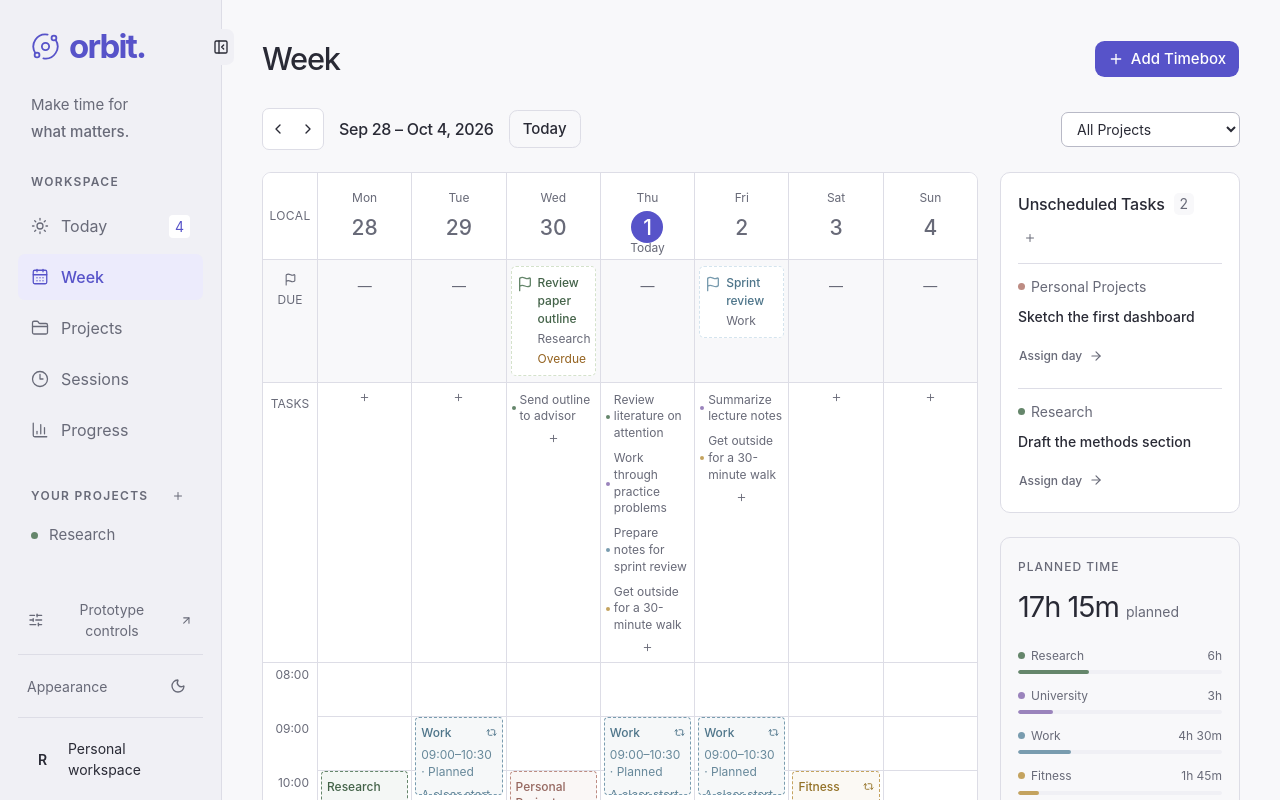
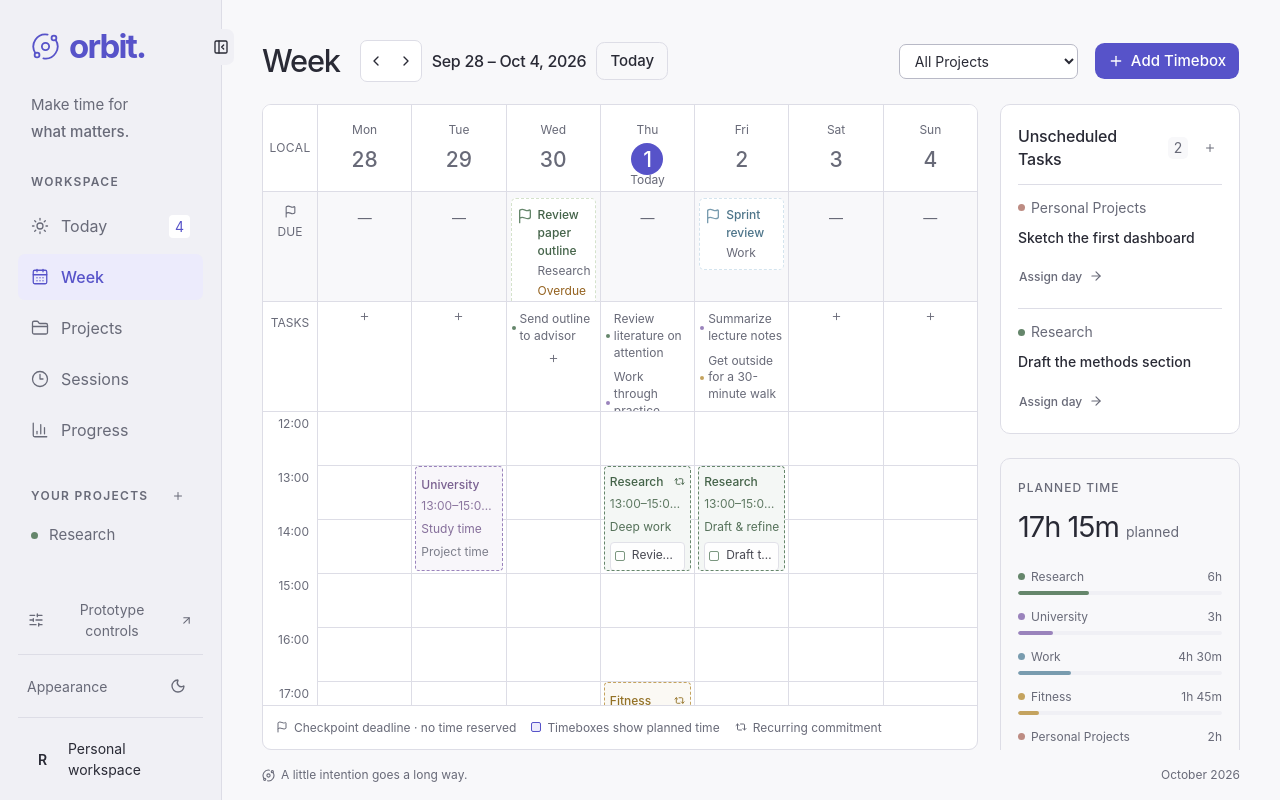
Before and after one commit to ricardovinicius/orbit, a Next.js app in the folder apps/prototype/: page /week in a window 1280 px wide. Shown: the top 800 px of the page. Built offline with nearby package versions, Linux system fonts and the light colour scheme.

Commit message:
Fix calendar scrolling and text overflow in prototype

```diff
--- a/apps/prototype/src/app/globals.css
+++ b/apps/prototype/src/app/globals.css
@@ -788,3 +788,91 @@ button.heat-cell:hover, button.heat-cell.selected { outline: 2px solid var(--rin
   .sidebar-toggle { display: none; }
   .mobile-theme-toggle { display: inline-flex; }
 }
+
+/* The weekly time grid scrolls within the available workspace height. */
+@media (min-width: 761px) {
+  .app-body:has(.week-screen) { height: 100dvh; display: flex; flex-direction: column; overflow: hidden; }
+  .app-body:has(.week-screen) > .active-banner { flex-shrink: 0; }
+  .main-content:has(.week-screen) { display: flex; flex-direction: column; flex: 1; min-height: 0; width: 100%; }
+  .week-screen { display: flex; flex-direction: column; flex: 1; min-height: 0; }
+  .week-screen > .page-heading, .week-toolbar { flex-shrink: 0; }
+  .week-screen .week-layout { display: grid; grid-template-columns: minmax(0, 1fr) 240px; flex: 1; min-height: 0; align-items: stretch; }
+  .week-layout > div:first-child { display: flex; min-height: 0; min-width: 0; }
+  .calendar-panel { flex: 1; min-width: 0; min-height: 0; }
+  .calendar-desktop { display: flex; flex-direction: column; flex: 1; min-height: 0; }
+  .calendar-head, .calendar-legend { flex-shrink: 0; }
+  .calendar-checkpoint-strip, .calendar-task-strip { flex-shrink: 0; max-height: 110px; overflow-y: auto; }
+  .calendar-time-scroll { flex: 1; min-height: 0; overflow-y: auto; overscroll-behavior-y: contain; }
+  .calendar-body { overflow: hidden; }
+  .week-screen .week-side { display: flex; overflow-y: auto; overscroll-behavior-y: contain; }
+  .week-side > .panel { flex-shrink: 0; }
+  .main-content:has(.week-screen) > .page-footer { flex-shrink: 0; padding-block: 16px; }
+}
+@media (min-width: 761px) and (max-width: 1000px) {
+  .week-screen .week-layout { grid-template-columns: minmax(0, 1fr) 190px; gap: 14px; }
+}
+
+/* Keep week controls alongside the page title to leave more room for hours. */
+.week-screen > .page-heading { gap: 20px; margin-bottom: 22px; align-items: center; }
+.week-screen > .page-heading > .heading-actions { flex: 1; min-width: 0; flex-shrink: 1; gap: 16px; flex-wrap: wrap; }
+.week-screen .week-toolbar { flex: 1; margin-bottom: 0; flex-wrap: wrap; gap: 12px; }
+.week-screen .week-navigation { gap: 10px; }
+.week-screen .week-navigation h2 { white-space: nowrap; }
+.week-screen .compact-select { max-width: 180px; }
+@media (max-width: 1000px) {
+  .week-screen > .page-heading { flex-wrap: wrap; }
+  .week-screen > .page-heading > .heading-actions { flex-basis: 100%; }
+}
+@media (max-width: 480px) {
+  .week-screen .week-navigation { flex-wrap: wrap; gap: 8px; }
+  .week-screen > .page-heading > .heading-actions { gap: 12px; }
+}
+
+/* Let larger text wrap inside cards instead of pushing past their edges. */
+.heading-actions, .section-heading > div, .projects-toolbar, .segmented,
+.project-task-summary, .project-hours, .form-actions, .active-banner > div,
+.sessions-entry-top, .sessions-history-heading, .page-footer { flex-wrap: wrap; }
+.page-heading h1, .section-heading h2, .project-card-title h2,
+.project-next > span, .fixture-option > div { min-width: 0; overflow-wrap: anywhere; }
+.project-card-title > svg, .section-heading .count-pill,
+.section-subtitle > svg, .panel-footnote > svg, .review-button > svg { flex-shrink: 0; }
+.project-tag { min-width: 0; max-width: 100%; white-space: normal; overflow-wrap: anywhere; }
+.project-name, .unscheduled-task strong, .checkpoint-body, .session-body,
+.timebox-card p, .timebox-task > span:last-child, .detail-list dd,
+.calendar-task, .metric-note { min-width: 0; overflow-wrap: anywhere; }
+.task-meta .checkpoint-meta { max-width: 100%; white-space: normal; overflow-wrap: anywhere; }
+.metric-top { gap: 8px; align-items: flex-start; }
+.metric-top > svg { flex-shrink: 0; }
+.metric-value { white-space: normal; overflow-wrap: anywhere; }
+.allocation-list > div > div:first-child { align-items: flex-start; }
+.allocation-list > div > div:first-child > span { flex-shrink: 0; }
+.week-summary > [data-slot="button"] { width: 100%; height: auto; min-height: 38px; white-space: normal; padding-block: 8px; }
+.project-next { padding-block: 10px; }
+.project-card-title { align-items: flex-start; }
+.form-columns { grid-template-columns: repeat(2, minmax(0, 1fr)); }
+.form-field input, .form-field select { min-width: 0; max-width: 100%; }
+.sessions-filter-fields { min-width: 0; }
+.detail-list > div { flex-wrap: wrap; }
+.detail-list dd { max-width: 100%; }
+.calendar-block { container-type: size; container-name: calendar-event; }
+.calendar-block strong > span { min-width: 0; overflow: hidden; text-overflow: ellipsis; white-space: nowrap; }
+.calendar-block > span { overflow: hidden; text-overflow: ellipsis; white-space: nowrap; }
+@container calendar-event (max-height: 85px) {
+  .calendar-block > small, .calendar-block .timebox-tasks { display: none; }
+}
+@container calendar-event (max-height: 40px) {
+  .calendar-block > span { display: none; }
+}
+@media (max-width: 480px) {
+  .form-columns { grid-template-columns: minmax(0, 1fr); }
+  .week-screen .week-navigation h2 { white-space: normal; overflow-wrap: anywhere; min-width: 0; }
+  .sessions-entry-top { gap: 8px; }
+  .project-hours { gap: 16px; }
+}
+
+/* Keep section actions beside titles without squeezing individual words. */
+.section-heading { display: grid; grid-template-columns: minmax(0, 1fr) auto; }
+.section-heading h2 { min-width: 0; overflow-wrap: normal; }
+.section-heading-title { min-width: 0; white-space: normal; overflow-wrap: break-word; word-break: normal; }
+.section-heading > div { justify-content: flex-end; }
+.section-heading .count-pill { flex-shrink: 0; }
--- a/apps/prototype/src/components/orbit/shared.tsx
+++ b/apps/prototype/src/components/orbit/shared.tsx
@@ -13,7 +13,7 @@ import { CurrentTimeLine, useCurrentTime } from "./current-time";
 import { useWorkspace } from "./workspace";
 
 export function PageHeading({ title, children }: { title: string; children?: ReactNode }) { return <div className="page-heading"><h1>{title}</h1>{children && <div className="heading-actions">{children}</div>}</div>; }
-export function SectionHeading({ title, count, children }: { title: string; count?: number; children?: ReactNode }) { return <div className="section-heading"><h2>{title}{count !== undefined && <span className="count-pill">{count}</span>}</h2><div>{children}</div></div>; }
+export function SectionHeading({ title, count, children }: { title: string; count?: number; children?: ReactNode }) { return <div className="section-heading"><h2><span className="section-heading-title">{title}</span>{count !== undefined && <span className="count-pill">{count}</span>}</h2><div>{children}</div></div>; }
 export function ProjectTag({ id, link = true }: { id: string; link?: boolean }) { const { data } = useWorkspace(); const project = data.projects.find((p) => p.id === id); if (!project) return null; const content = <><span className={`project-dot ${project.color}`} />{project.name}</>; return link ? <Link href={`/projects/${id}`} className="project-tag">{content}</Link> : <span className="project-tag">{content}</span>; }
 export function EmptyState({ title, description, children, compact = false }: { title: string; description: string; children?: ReactNode; compact?: boolean }) { return <div className={`empty-state ${compact ? "compact" : ""}`}><div className="empty-icon"><FolderClosed size={23} strokeWidth={1.4} /></div><h3>{title}</h3><p>{description}</p>{children}</div>; }
 export function Metric({ icon, label, value, note, accent }: { icon: ReactNode; label: string; value: ReactNode; note: ReactNode; accent?: boolean }) { return <Card className={`metric ${accent ? "metric-accent" : ""}`}><div className="metric-top"><span>{label}</span>{icon}</div><div className="metric-value">{value}</div><div className="metric-note">{note}</div></Card>; }
--- a/apps/prototype/src/components/orbit/week.tsx
+++ b/apps/prototype/src/components/orbit/week.tsx
@@ -1,8 +1,8 @@
 "use client";
 
-import { useState } from "react";
+import { useLayoutEffect, useRef, useState } from "react";
 import Link from "next/link";
-import { ArrowRight, ChevronLeft, ChevronRight, Clock3, Flag, Plus, Repeat2 } from "lucide-react";
+import { ArrowRight, ChevronLeft, ChevronRight, Flag, Plus, Repeat2 } from "lucide-react";
 import { Button } from "@/components/ui/button";
 import { Card } from "@/components/ui/card";
 import { TODAY, WEEK_START, addDays, dateLabel, duration, inRange, minutes, timeLabel, type Checkpoint, type Timebox } from "@/lib/mock-data";
@@ -58,6 +58,8 @@ export function WeekScreen() {
   const [week, setWeek] = useState(WEEK_START);
   const [project, setProject] = useState("all");
   const [mobileDay, setMobileDay] = useState(3);
+  const calendarScrollRef = useRef<HTMLDivElement>(null);
+  const [todayScrollRequest, setTodayScrollRequest] = useState(0);
   const days = Array.from({ length: 7 }, (_, i) => addDays(week, i));
   const boxes = data.timeboxes.filter((b) => inRange(b.date, week, addDays(week, 6)) && (project === "all" || b.projectId === project));
   const checkpoints = data.checkpoints
@@ -66,13 +68,28 @@ export function WeekScreen() {
   const dayCheckpoints = checkpoints.filter((c) => c.date === days[mobileDay]);
   const tasks = data.tasks.filter((t) => !t.done && (project === "all" || t.projectId === project));
   const unscheduled = tasks.filter((t) => !t.date);
-  const firstHour = Math.min(8, ...boxes.map((b) => Math.floor(minutes(b.start) / 60)));
-  const lastHour = Math.max(19, ...boxes.map((b) => Math.ceil(minutes(b.end) / 60)));
+  const firstHour = 12;
+  const lastHour = 24;
   const hours = Array.from({ length: lastHour - firstHour }, (_, i) => i + firstHour);
+  useLayoutEffect(() => {
+    if (!todayScrollRequest) return;
+    const viewport = calendarScrollRef.current;
+    if (!viewport || !viewport.clientHeight) return;
+    const current = new Date();
+    const currentMinutes = current.getHours() * 60 + current.getMinutes();
+    const lineTop = (currentMinutes - firstHour * 60) / 60 * 54;
+    viewport.scrollTo({
+      top: Math.max(0, Math.min(lineTop - viewport.clientHeight / 2, viewport.scrollHeight - viewport.clientHeight)),
+      behavior: window.matchMedia("(prefers-reduced-motion: reduce)").matches ? "instant" : "smooth",
+    });
+  }, [todayScrollRequest, firstHour]);
+
   const planned = boxes.reduce((n, b) => n + duration(b), 0);
-  return <>
-    <PageHeading title="Week"><Button onClick={() => open({ kind: "timebox", date: days[mobileDay], projectId: project === "all" ? undefined : project })}><Plus size={16} />Add Timebox</Button></PageHeading>
-    <div className="week-toolbar"><div className="week-navigation"><div className="arrow-group"><Button variant="ghost" size="icon-sm" aria-label="Previous week" onClick={() => setWeek(addDays(week, -7))}><ChevronLeft /></Button><Button variant="ghost" size="icon-sm" aria-label="Next week" onClick={() => setWeek(addDays(week, 7))}><ChevronRight /></Button></div><h2>{dateLabel(week)} – {dateLabel(addDays(week, 6))}, 2026</h2><Button variant="outline" size="sm" onClick={() => { setWeek(WEEK_START); setMobileDay(3); }}>Today</Button></div><select aria-label="Filter calendar by Project" className="compact-select" value={project} onChange={(e) => setProject(e.target.value)}><option value="all">All Projects</option>{data.projects.map((p) => <option value={p.id} key={p.id}>{p.name}</option>)}</select></div>
+  return <div className="week-screen">
+    <PageHeading title="Week">
+      <div className="week-toolbar"><div className="week-navigation"><div className="arrow-group"><Button variant="ghost" size="icon-sm" aria-label="Previous week" onClick={() => setWeek(addDays(week, -7))}><ChevronLeft /></Button><Button variant="ghost" size="icon-sm" aria-label="Next week" onClick={() => setWeek(addDays(week, 7))}><ChevronRight /></Button></div><h2>{dateLabel(week)} – {dateLabel(addDays(week, 6))}, 2026</h2><Button variant="outline" size="sm" onClick={() => { setWeek(WEEK_START); setMobileDay(3); setTodayScrollRequest((request) => request + 1); }}>Today</Button></div><select aria-label="Filter calendar by Project" className="compact-select" value={project} onChange={(e) => setProject(e.target.value)}><option value="all">All Projects</option>{data.projects.map((p) => <option value={p.id} key={p.id}>{p.name}</option>)}</select></div>
+      <Button onClick={() => open({ kind: "timebox", date: days[mobileDay], projectId: project === "all" ? undefined : project })}><Plus size={16} />Add Timebox</Button>
+    </PageHeading>
     <div className="week-layout"><div>
       <Card className="calendar-panel"><div className="calendar-desktop"><div className="calendar-head"><div className="calendar-timezone">LOCAL</div>{days.map((d) => <div className={`calendar-day ${d === TODAY ? "is-today" : ""}`} key={d}><span>{dateLabel(d, { weekday: "short" })}</span><strong>{Number(d.slice(-2))}</strong>{d === TODAY && <small>Today</small>}</div>)}</div>
         <section className="calendar-checkpoint-strip" aria-label="Checkpoint deadlines">
@@ -87,11 +104,11 @@ export function WeekScreen() {
           })}
         </section>
         <div className="calendar-task-strip"><span className="task-strip-label">TASKS</span>{days.map((d) => <div key={d}>{tasks.filter((t) => t.date === d).map((t) => <button className="calendar-task" key={t.id} onClick={() => open({ kind: "task", id: t.id })}><span className={`project-dot ${data.projects.find((p) => p.id === t.projectId)?.color}`} />{t.title}</button>)}<button className="calendar-add-task" aria-label={`Add Task for ${dateLabel(d)}`} onClick={() => open({ kind: "task", date: d, projectId: project === "all" ? undefined : project })}><Plus size={11} /></button></div>)}</div>
-        <div className="calendar-body" style={{ height: hours.length * 54 }}><div className="hour-labels">{hours.map((hour) => <span key={hour} style={{ top: (hour - firstHour) * 54 }}>{String(hour).padStart(2, "0")}:00</span>)}</div>{days.map((d) => <div key={d} className={`calendar-column ${d === TODAY ? "today-column" : ""}`}>
+        <div ref={calendarScrollRef} className="calendar-time-scroll" role="region" aria-label="Calendar hours from 12pm to 11pm" tabIndex={0}><div className="calendar-body" style={{ height: hours.length * 54 }}><div className="hour-labels">{hours.map((hour) => <span key={hour} style={{ top: (hour - firstHour) * 54 }}>{String(hour).padStart(2, "0")}:00</span>)}</div>{days.map((d) => <div key={d} className={`calendar-column ${d === TODAY ? "today-column" : ""}`}>
           {d === TODAY && now && now.minutes >= firstHour * 60 && now.minutes < lastHour * 60 && <CurrentTimeLine label={now.label} top={(now.minutes - firstHour * 60) / 60 * 54} />}
           {hours.map((hour) => <button className="calendar-slot" key={hour} style={{ top: (hour - firstHour) * 54 }} aria-label={`Plan ${dateLabel(d)} at ${hour}:00`} onClick={() => open({ kind: "timebox", date: d, start: `${String(hour).padStart(2, "0")}:00`, projectId: project === "all" ? undefined : project })}><Plus size={13} /></button>)}
-          {placeBoxes(boxes.filter((b) => b.date === d)).map(({ box: b, lane, columns }) => <button key={b.id} className={`calendar-block ${data.projects.find((p) => p.id === b.projectId)?.color}`} style={{ top: (minutes(b.start) - firstHour * 60) / 60 * 54, height: Math.max(duration(b) / 60 * 54 - 3, 22), left: `calc(${lane / columns * 100}% + 3px)`, width: `calc(${100 / columns}% - 6px)` }} aria-label={`${b.title}, planned time ${b.start}–${b.end}. ${b.taskIds.map((id) => data.tasks.find((t) => t.id === id)?.title).filter(Boolean).join(", ") || "Project time"}`} onClick={() => open({ kind: "timebox", id: b.id })}><strong>{data.projects.find((p) => p.id === b.projectId)?.name}{b.recurrence !== "none" && <Repeat2 size={11} />}</strong><span>{b.start}–{b.end} · Planned</span>{duration(b) >= 60 && <small>{duration(b) < 90 ? b.taskIds.length ? `${b.taskIds.length} planned ${b.taskIds.length === 1 ? "Task" : "Tasks"}` : "Project time" : b.title}</small>}{duration(b) >= 90 && <PlannedTasks box={b} compact />}</button>)}
-        </div>)}</div></div>
+          {placeBoxes(boxes.filter((b) => b.date === d && minutes(b.end) > firstHour * 60 && minutes(b.start) < lastHour * 60)).map(({ box: b, lane, columns }) => <button key={b.id} className={`calendar-block ${data.projects.find((p) => p.id === b.projectId)?.color}`} style={{ top: (Math.max(minutes(b.start), firstHour * 60) - firstHour * 60) / 60 * 54, height: Math.max((Math.min(minutes(b.end), lastHour * 60) - Math.max(minutes(b.start), firstHour * 60)) / 60 * 54 - 3, 22), left: `calc(${lane / columns * 100}% + 3px)`, width: `calc(${100 / columns}% - 6px)` }} aria-label={`${b.title}, planned time ${b.start}–${b.end}. ${b.taskIds.map((id) => data.tasks.find((t) => t.id === id)?.title).filter(Boolean).join(", ") || "Project time"}`} onClick={() => open({ kind: "timebox", id: b.id })}><strong><span>{data.projects.find((p) => p.id === b.projectId)?.name}</span>{b.recurrence !== "none" && <Repeat2 size={11} />}</strong><span>{b.start}–{b.end} · Planned</span>{duration(b) >= 60 && <small>{duration(b) < 90 ? b.taskIds.length ? `${b.taskIds.length} planned ${b.taskIds.length === 1 ? "Task" : "Tasks"}` : "Project time" : b.title}</small>}{duration(b) >= 90 && <PlannedTasks box={b} compact />}</button>)}
+        </div>)}</div></div></div>
         <div className="calendar-mobile">
           <div className="mobile-day-picker">{days.map((d, i) => <button key={d} className={i === mobileDay ? "selected" : ""} aria-pressed={i === mobileDay} onClick={() => setMobileDay(i)}><span>{dateLabel(d, { weekday: "short" })}</span><strong>{Number(d.slice(-2))}</strong></button>)}</div>
           <div className="mobile-agenda">
@@ -108,7 +125,7 @@ export function WeekScreen() {
       </Card>
     </div><div className="week-side">
       <Card className="panel"><SectionHeading title="Unscheduled Tasks" count={unscheduled.length}><Button variant="ghost" size="icon-xs" aria-label="Add unscheduled Task" onClick={() => open({ kind: "task", date: "", projectId: project === "all" ? undefined : project })}><Plus /></Button></SectionHeading><div className="unscheduled-list">{unscheduled.map((t) => <div className="unscheduled-task" key={t.id}><ProjectTag id={t.projectId} /><strong>{t.title}</strong><Button variant="ghost" size="sm" onClick={() => open({ kind: "task", id: t.id })}>Assign day<ArrowRight size={13} /></Button></div>)}{!unscheduled.length && <EmptyState compact title="Everything has a place" description="Unscheduled Tasks will appear here." />}</div></Card>
-      <Card className="panel week-summary"><span className="eyebrow">PLANNED TIME</span><div className="week-total">{timeLabel(planned)}<small>planned</small></div><div className="allocation-list">{data.projects.filter((p) => boxes.some((b) => b.projectId === p.id)).map((p) => { const amount = boxes.filter((b) => b.projectId === p.id).reduce((n, b) => n + duration(b), 0); return <div key={p.id}><div><ProjectTag id={p.id} /><span>{timeLabel(amount)}</span></div><div className="allocation-track"><span className={p.color} style={{ width: `${planned ? amount / planned * 100 : 0}%` }} /></div></div>; })}</div><p className="gentle-note"><Clock3 size={16} />A plan is a starting point. It’s okay if your week unfolds differently.</p><Button asChild variant="ghost"><Link href="/progress">Review actual time<ArrowRight size={14} /></Link></Button></Card>
+      <Card className="panel week-summary"><span className="eyebrow">PLANNED TIME</span><div className="week-total">{timeLabel(planned)}<small>planned</small></div><div className="allocation-list">{data.projects.filter((p) => boxes.some((b) => b.projectId === p.id)).map((p) => { const amount = boxes.filter((b) => b.projectId === p.id).reduce((n, b) => n + duration(b), 0); return <div key={p.id}><div><ProjectTag id={p.id} /><span>{timeLabel(amount)}</span></div><div className="allocation-track"><span className={p.color} style={{ width: `${planned ? amount / planned * 100 : 0}%` }} /></div></div>; })}</div><Button asChild variant="ghost"><Link href="/progress">Review actual time<ArrowRight size={14} /></Link></Button></Card>
     </div></div>
-  </>;
+  </div>;
 }
```
